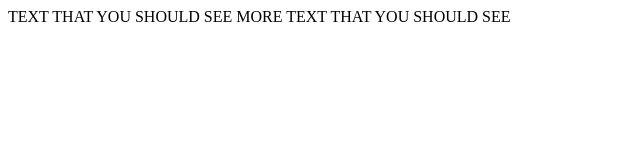
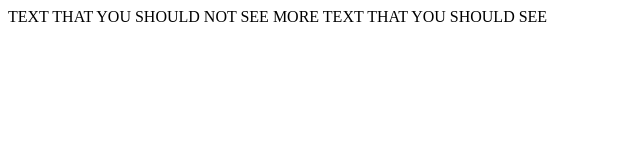
Before and after one commit to zekeage/alphabet, a website: page feed.html in a window 1280 px wide. Shown: the whole page, without its empty margins (0-640 px from the left). Drawn offline with Linux system fonts and the light colour scheme.

Commit message:
testing commit

```diff
--- a/feed.html
+++ b/feed.html
@@ -6,7 +6,7 @@
   <title>Welcome to OpenShift</title>
 
 <style></style>
-TEXT THAT YOU SHOULD SEE
+TEXT THAT YOU SHOULD NOT SEE
 </head>
 
 <body>
```
